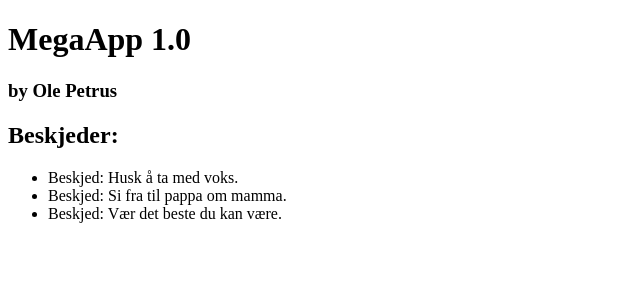
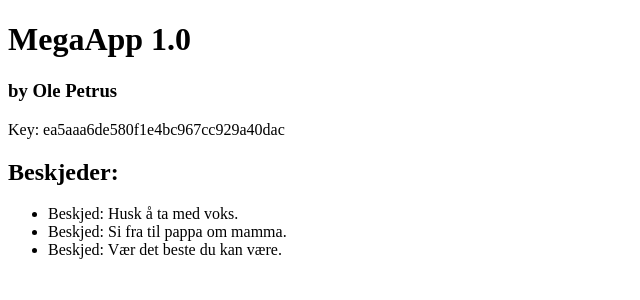
Before and after one commit to tantepose/treehouse-project9, a React (Create React App) app: page / in a window 1280 px wide. Shown: the top 300 px of the page, without its empty margins (0-640 px from the left). Built offline with nearby package versions, Linux system fonts and the light colour scheme.

Commit message:
more testing

```diff
--- a/src/App.js
+++ b/src/App.js
@@ -1,18 +1,26 @@
 import React, { Component } from 'react';
+
+import apiKey from './config';
 
 import ImageList from './Components/ImageList';
 import Search from './Components/Search';
 
 class App extends Component {
 
+  doSearch = () => {
+    const url = 'https://api.flickr.com/services/rest/?method=flickr.photos.search&api_key=ee57dd1842a1228879531fecebeb8792&tags=pingpong&per_page=16&format=json&nojsoncallback=1';
+  }
+
   state = {
-    messages: ['Husk å ta med voks.', 'Si fra til pappa om mamma.', 'Vær det beste du kan være.']
+    messages: ['Husk å ta med voks.', 'Si fra til pappa om mamma.', 'Vær det beste du kan være.'],
+    key: apiKey
   }
 
   render() {
     return (
       <div className='App'>
         <Search />
+        <p>Key: {this.state.key}</p>
         <ImageList
           messages = {this.state.messages} />
       </div>
--- /dev/null
+++ b/src/config.js
@@ -0,0 +1,3 @@
+const apiKey = 'ea5aaa6de580f1e4bc967cc929a40dac';
+
+export default apiKey;
```
